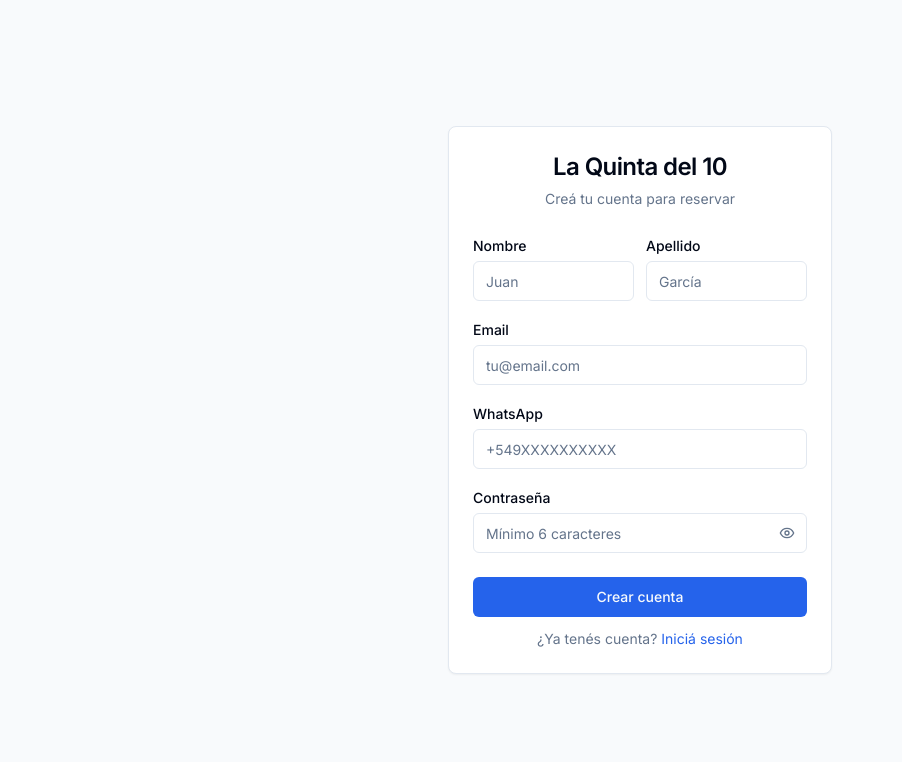
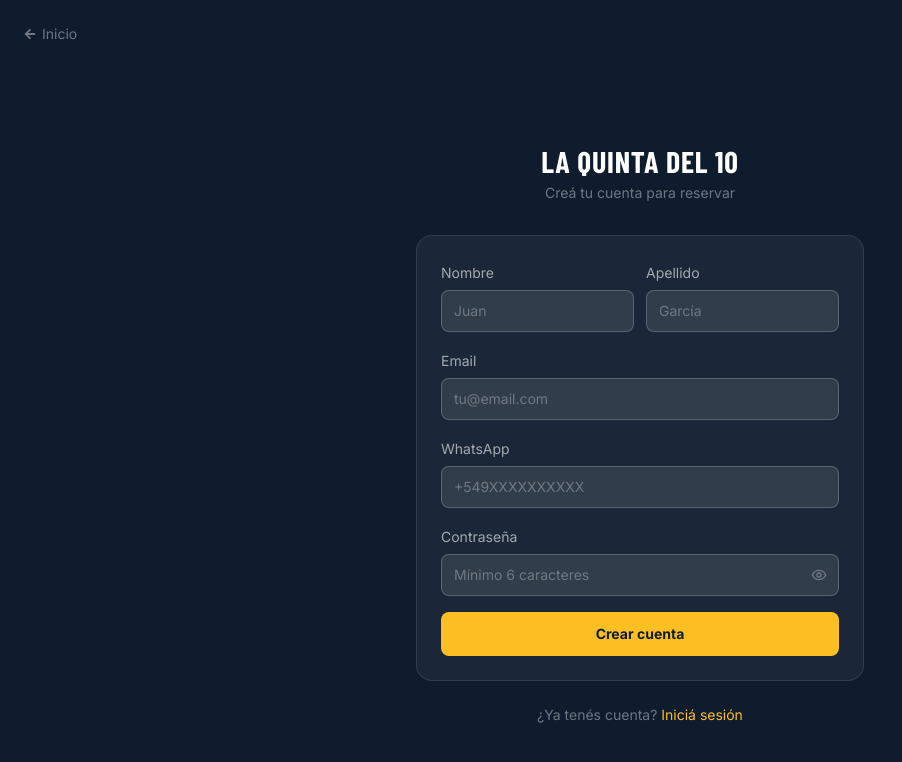
Before and after one commit to MartinZaccardo/quinta-10, a Next.js app in the folder apps/web/: page /registro in a window 1280 px wide. Shown: the top 762 px of the page, without its empty margins (0-902 px from the left). Built offline with nearby package versions, Linux system fonts and the light colour scheme; no server answers; a web font is replaced by a local one.

Commit message:
feat(auth): rediseño login y registro con identidad visual de la landing

```diff
--- a/apps/web/app/(public)/login/page.tsx
+++ b/apps/web/app/(public)/login/page.tsx
@@ -4,11 +4,8 @@
 import Link from 'next/link';
 import { useSearchParams } from 'next/navigation';
 import { Eye, EyeOff } from 'lucide-react';
+import { FaArrowLeft } from 'react-icons/fa';
 import { useAuth } from '@/contexts/auth';
-import { Button } from '@/components/ui/button';
-import { Input } from '@/components/ui/input';
-import { Label } from '@/components/ui/label';
-import { Card, CardContent, CardDescription, CardFooter, CardHeader, CardTitle } from '@/components/ui/card';
 
 function validarEmail(valor: string): string {
   if (!valor.trim()) return 'El email es requerido';
@@ -62,72 +59,92 @@
   }
 
   return (
-    <div className="min-h-screen flex items-center justify-center bg-slate-50 p-4">
-      <Card className="w-full max-w-sm">
-        <CardHeader className="text-center">
-          <CardTitle className="text-2xl">La Quinta del 10</CardTitle>
-          <CardDescription>Iniciá sesión para continuar</CardDescription>
-        </CardHeader>
+    <div className="min-h-screen bg-[#0F1C2E] flex flex-col">
+      <div className="p-6">
+        <Link
+          href="/"
+          className="text-white/40 hover:text-white/70 text-sm transition-colors flex items-center gap-1.5 w-fit"
+        >
+          <FaArrowLeft className="w-3 h-3" /> Inicio
+        </Link>
+      </div>
+
+      <div className="flex-1 flex items-center justify-center px-4 py-8">
+        <div className="w-full max-w-sm">
+          <div className="text-center mb-8">
+            <h1 className="font-display font-black uppercase text-white text-3xl tracking-wide">
+              La Quinta del 10
+            </h1>
+            <p className="text-white/40 text-sm mt-1">Iniciá sesión para continuar</p>
+          </div>
 
           <form onSubmit={manejarSubmit} noValidate>
-          <CardContent className="space-y-4">
+            <div className="bg-white/5 border border-white/10 rounded-2xl p-6 space-y-4">
               {errorGeneral && (
-              <p className="text-sm text-red-600 bg-red-50 border border-red-200 rounded-md px-3 py-2">
+                <p className="text-sm text-red-400 bg-red-500/10 border border-red-500/20 rounded-lg px-3 py-2">
                   {errorGeneral}
                 </p>
               )}
 
-            <div className="space-y-1">
-              <Label htmlFor="email">Email</Label>
-              <Input
+              <div className="space-y-1.5">
+                <label htmlFor="email" className="text-white/60 text-sm">Email</label>
+                <input
                   id="email"
                   type="email"
                   value={email}
                   onChange={(e) => { setEmail(e.target.value); limpiarError('email'); }}
                   placeholder="tu@email.com"
                   autoComplete="email"
+                  className="w-full bg-white/10 border border-white/20 rounded-lg px-3 py-2.5 text-sm text-white placeholder:text-white/30 focus:outline-none focus:border-amber-400 transition-colors"
                 />
-              {errores.email && <p className="text-xs text-red-600 mt-1">{errores.email}</p>}
+                {errores.email && <p className="text-xs text-red-400">{errores.email}</p>}
               </div>
 
-            <div className="space-y-1">
-              <Label htmlFor="contrasena">Contraseña</Label>
+              <div className="space-y-1.5">
+                <label htmlFor="contrasena" className="text-white/60 text-sm">Contraseña</label>
                 <div className="relative">
-                <Input
+                  <input
                     id="contrasena"
                     type={mostrarContrasena ? 'text' : 'password'}
                     value={contrasena}
                     onChange={(e) => { setContrasena(e.target.value); limpiarError('contrasena'); }}
                     placeholder="••••••••"
                     autoComplete="current-password"
-                  className="pr-10"
+                    className="w-full bg-white/10 border border-white/20 rounded-lg px-3 py-2.5 pr-10 text-sm text-white placeholder:text-white/30 focus:outline-none focus:border-amber-400 transition-colors"
                   />
                   <button
                     type="button"
                     onClick={() => setMostrarContrasena(v => !v)}
-                  className="absolute inset-y-0 right-0 flex items-center px-3 text-muted-foreground hover:text-foreground"
+                    className="absolute inset-y-0 right-0 flex items-center px-3 text-white/30 hover:text-white/60 transition-colors"
                     tabIndex={-1}
                   >
                     {mostrarContrasena ? <EyeOff size={16} /> : <Eye size={16} />}
                   </button>
                 </div>
-              {errores.contrasena && <p className="text-xs text-red-600 mt-1">{errores.contrasena}</p>}
+                {errores.contrasena && <p className="text-xs text-red-400">{errores.contrasena}</p>}
               </div>
-          </CardContent>
 
-          <CardFooter className="flex flex-col gap-3">
-            <Button type="submit" className="w-full" disabled={cargando}>
+              <button
+                type="submit"
+                disabled={cargando}
+                className="w-full bg-amber-400 hover:bg-amber-500 disabled:opacity-60 text-[#0F1C2E] font-bold py-3 rounded-lg transition-colors text-sm mt-2"
+              >
                 {cargando ? 'Ingresando...' : 'Ingresar'}
-            </Button>
-            <p className="text-sm text-muted-foreground text-center">
+              </button>
+            </div>
+          </form>
+
+          <p className="text-white/40 text-sm text-center mt-6">
             ¿No tenés cuenta?{' '}
-              <Link href="/registro" className="text-primary underline-offset-4 hover:underline">
+            <Link
+              href={redirect ? `/registro?redirect=${redirect}` : '/registro'}
+              className="text-amber-400 hover:text-amber-300 transition-colors"
+            >
               Registrate
             </Link>
           </p>
-          </CardFooter>
-        </form>
-      </Card>
+        </div>
+      </div>
     </div>
   );
 }
--- a/apps/web/app/(public)/registro/page.tsx
+++ b/apps/web/app/(public)/registro/page.tsx
@@ -4,12 +4,9 @@
 import Link from 'next/link';
 import { useSearchParams } from 'next/navigation';
 import { Eye, EyeOff } from 'lucide-react';
+import { FaArrowLeft } from 'react-icons/fa';
 import { toast } from 'sonner';
 import { useAuth } from '@/contexts/auth';
-import { Button } from '@/components/ui/button';
-import { Input } from '@/components/ui/input';
-import { Label } from '@/components/ui/label';
-import { Card, CardContent, CardDescription, CardFooter, CardHeader, CardTitle } from '@/components/ui/card';
 
 type CamposForm = {
   nombre: string;
@@ -32,7 +29,7 @@
   else if (!/^[^\s@]+@[^\s@]+\.[^\s@]+$/.test(form.email)) errores.email = 'Ingresá un email válido';
 
   if (!form.numeroWhatsApp.trim()) errores.numeroWhatsApp = 'El número de WhatsApp es requerido';
-  else if (!/^\+\d{10,15}$/.test(form.numeroWhatsApp)) errores.numeroWhatsApp = 'Formato requerido: +549XXXXXXXXXX';
+  else if (!/^\+\d{10,15}$/.test(form.numeroWhatsApp)) errores.numeroWhatsApp = 'Formato: +549XXXXXXXXXX';
 
   if (!form.contrasena) errores.contrasena = 'La contraseña es requerida';
   else if (form.contrasena.length < 6) errores.contrasena = 'Mínimo 6 caracteres';
@@ -85,107 +82,130 @@
   }
 
   return (
-    <div className="min-h-screen flex items-center justify-center bg-slate-50 p-4">
-      <Card className="w-full max-w-sm">
-        <CardHeader className="text-center">
-          <CardTitle className="text-2xl">La Quinta del 10</CardTitle>
-          <CardDescription>Creá tu cuenta para reservar</CardDescription>
-        </CardHeader>
+    <div className="min-h-screen bg-[#0F1C2E] flex flex-col">
+      <div className="p-6">
+        <Link
+          href="/"
+          className="text-white/40 hover:text-white/70 text-sm transition-colors flex items-center gap-1.5 w-fit"
+        >
+          <FaArrowLeft className="w-3 h-3" /> Inicio
+        </Link>
+      </div>
+
+      <div className="flex-1 flex items-center justify-center px-4 py-8">
+        <div className="w-full max-w-md">
+          <div className="text-center mb-8">
+            <h1 className="font-display font-black uppercase text-white text-3xl tracking-wide">
+              La Quinta del 10
+            </h1>
+            <p className="text-white/40 text-sm mt-1">Creá tu cuenta para reservar</p>
+          </div>
 
           <form onSubmit={manejarSubmit} noValidate>
-          <CardContent className="space-y-4">
+            <div className="bg-white/5 border border-white/10 rounded-2xl p-6 space-y-4">
               {errorGeneral && (
-              <p className="text-sm text-red-600 bg-red-50 border border-red-200 rounded-md px-3 py-2">
+                <p className="text-sm text-red-400 bg-red-500/10 border border-red-500/20 rounded-lg px-3 py-2">
                   {errorGeneral}
                 </p>
               )}
 
               <div className="grid grid-cols-2 gap-3">
-              <div className="space-y-1">
-                <Label htmlFor="nombre">Nombre</Label>
-                <Input
+                <div className="space-y-1.5">
+                  <label htmlFor="nombre" className="text-white/60 text-sm">Nombre</label>
+                  <input
                     id="nombre"
                     value={form.nombre}
                     onChange={actualizar('nombre')}
                     placeholder="Juan"
+                    className="w-full bg-white/10 border border-white/20 rounded-lg px-3 py-2.5 text-sm text-white placeholder:text-white/30 focus:outline-none focus:border-amber-400 transition-colors"
                   />
-                {errores.nombre && <p className="text-xs text-red-600 mt-1">{errores.nombre}</p>}
+                  {errores.nombre && <p className="text-xs text-red-400">{errores.nombre}</p>}
                 </div>
-              <div className="space-y-1">
-                <Label htmlFor="apellido">Apellido</Label>
-                <Input
+                <div className="space-y-1.5">
+                  <label htmlFor="apellido" className="text-white/60 text-sm">Apellido</label>
+                  <input
                     id="apellido"
                     value={form.apellido}
                     onChange={actualizar('apellido')}
                     placeholder="García"
+                    className="w-full bg-white/10 border border-white/20 rounded-lg px-3 py-2.5 text-sm text-white placeholder:text-white/30 focus:outline-none focus:border-amber-400 transition-colors"
                   />
-                {errores.apellido && <p className="text-xs text-red-600 mt-1">{errores.apellido}</p>}
+                  {errores.apellido && <p className="text-xs text-red-400">{errores.apellido}</p>}
                 </div>
               </div>
 
-            <div className="space-y-1">
-              <Label htmlFor="email">Email</Label>
-              <Input
+              <div className="space-y-1.5">
+                <label htmlFor="email" className="text-white/60 text-sm">Email</label>
+                <input
                   id="email"
                   type="email"
                   value={form.email}
                   onChange={actualizar('email')}
                   placeholder="tu@email.com"
                   autoComplete="email"
+                  className="w-full bg-white/10 border border-white/20 rounded-lg px-3 py-2.5 text-sm text-white placeholder:text-white/30 focus:outline-none focus:border-amber-400 transition-colors"
                 />
-              {errores.email && <p className="text-xs text-red-600 mt-1">{errores.email}</p>}
+                {errores.email && <p className="text-xs text-red-400">{errores.email}</p>}
               </div>
 
-            <div className="space-y-1">
-              <Label htmlFor="whatsapp">WhatsApp</Label>
-              <Input
+              <div className="space-y-1.5">
+                <label htmlFor="whatsapp" className="text-white/60 text-sm">WhatsApp</label>
+                <input
                   id="whatsapp"
                   type="tel"
                   value={form.numeroWhatsApp}
                   onChange={actualizar('numeroWhatsApp')}
                   placeholder="+549XXXXXXXXXX"
+                  className="w-full bg-white/10 border border-white/20 rounded-lg px-3 py-2.5 text-sm text-white placeholder:text-white/30 focus:outline-none focus:border-amber-400 transition-colors"
                 />
-              {errores.numeroWhatsApp && <p className="text-xs text-red-600 mt-1">{errores.numeroWhatsApp}</p>}
+                {errores.numeroWhatsApp && <p className="text-xs text-red-400">{errores.numeroWhatsApp}</p>}
               </div>
 
-            <div className="space-y-1">
-              <Label htmlFor="contrasena">Contraseña</Label>
+              <div className="space-y-1.5">
+                <label htmlFor="contrasena" className="text-white/60 text-sm">Contraseña</label>
                 <div className="relative">
-                <Input
+                  <input
                     id="contrasena"
                     type={mostrarContrasena ? 'text' : 'password'}
                     value={form.contrasena}
                     onChange={actualizar('contrasena')}
                     placeholder="Mínimo 6 caracteres"
                     autoComplete="new-password"
-                  className="pr-10"
+                    className="w-full bg-white/10 border border-white/20 rounded-lg px-3 py-2.5 pr-10 text-sm text-white placeholder:text-white/30 focus:outline-none focus:border-amber-400 transition-colors"
                   />
                   <button
                     type="button"
                     onClick={() => setMostrarContrasena(v => !v)}
-                  className="absolute inset-y-0 right-0 flex items-center px-3 text-muted-foreground hover:text-foreground"
+                    className="absolute inset-y-0 right-0 flex items-center px-3 text-white/30 hover:text-white/60 transition-colors"
                     tabIndex={-1}
                   >
                     {mostrarContrasena ? <EyeOff size={16} /> : <Eye size={16} />}
                   </button>
                 </div>
-              {errores.contrasena && <p className="text-xs text-red-600 mt-1">{errores.contrasena}</p>}
+                {errores.contrasena && <p className="text-xs text-red-400">{errores.contrasena}</p>}
               </div>
-          </CardContent>
 
-          <CardFooter className="flex flex-col gap-3">
-            <Button type="submit" className="w-full" disabled={cargando}>
+              <button
+                type="submit"
+                disabled={cargando}
+                className="w-full bg-amber-400 hover:bg-amber-500 disabled:opacity-60 text-[#0F1C2E] font-bold py-3 rounded-lg transition-colors text-sm mt-2"
+              >
                 {cargando ? 'Creando cuenta...' : 'Crear cuenta'}
-            </Button>
-            <p className="text-sm text-muted-foreground text-center">
+              </button>
+            </div>
+          </form>
+
+          <p className="text-white/40 text-sm text-center mt-6">
             ¿Ya tenés cuenta?{' '}
-              <Link href="/login" className="text-primary underline-offset-4 hover:underline">
+            <Link
+              href={redirect ? `/login?redirect=${redirect}` : '/login'}
+              className="text-amber-400 hover:text-amber-300 transition-colors"
+            >
               Iniciá sesión
             </Link>
           </p>
-          </CardFooter>
-        </form>
-      </Card>
+        </div>
+      </div>
     </div>
   );
 }
--- a/apps/web/app/cliente/layout.tsx
+++ b/apps/web/app/cliente/layout.tsx
@@ -46,7 +46,7 @@
               ))}
             </nav>
           </div>
-          <Button variant="ghost" size="sm" onClick={logout} className="text-gray-500">
+          <Button variant="ghost" size="sm" onClick={() => logout()} className="text-gray-500">
             Salir
           </Button>
         </div>
--- a/apps/web/components/landing/HeaderLanding.tsx
+++ b/apps/web/components/landing/HeaderLanding.tsx
@@ -16,9 +16,7 @@
   const { estaAutenticado, esAdmin, cargando } = useAuth();
   const [menuAbierto, setMenuAbierto] = useState(false);
 
-  const panelUrl = esAdmin
-    ? "/admin/disponibilidad"
-    : "/cliente/disponibilidad";
+  const panelUrl = esAdmin ? "/admin/disponibilidad" : "/disponibilidad";
 
   return (
     <header className="fixed top-0 left-0 right-0 z-50 bg-[#0F1C2E]/95 backdrop-blur-sm">
```
Lines whose indentation alone changed are shown as unchanged.
